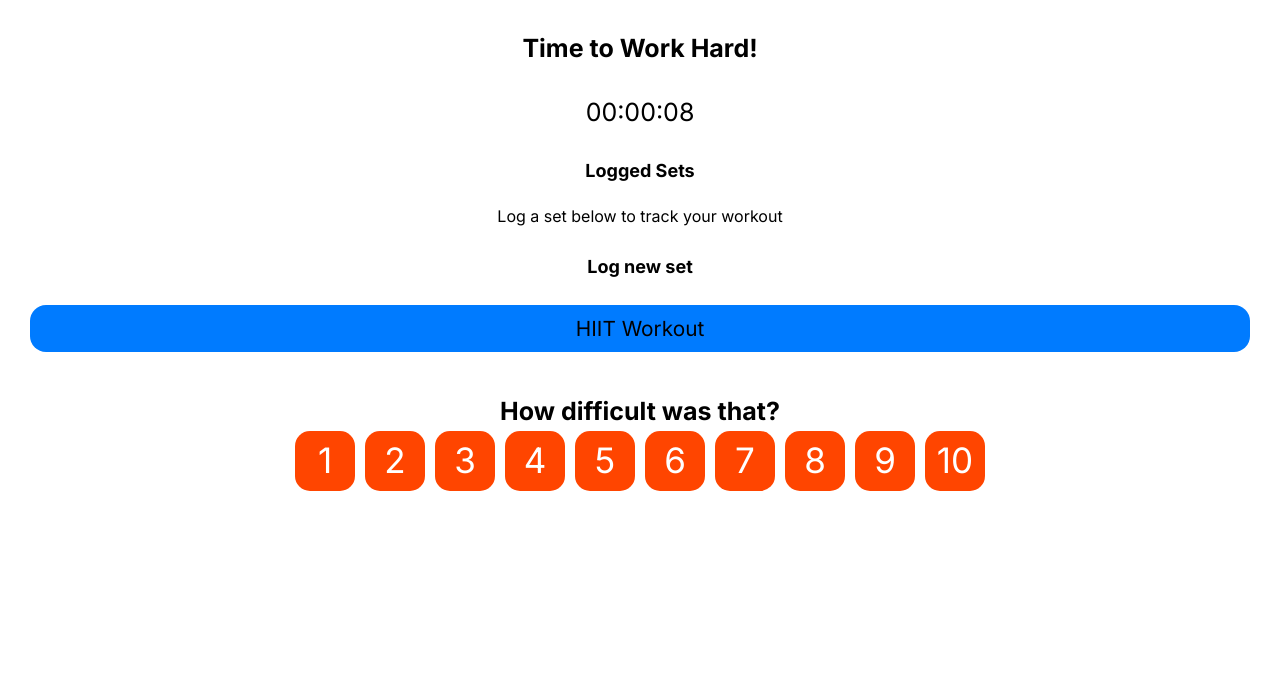
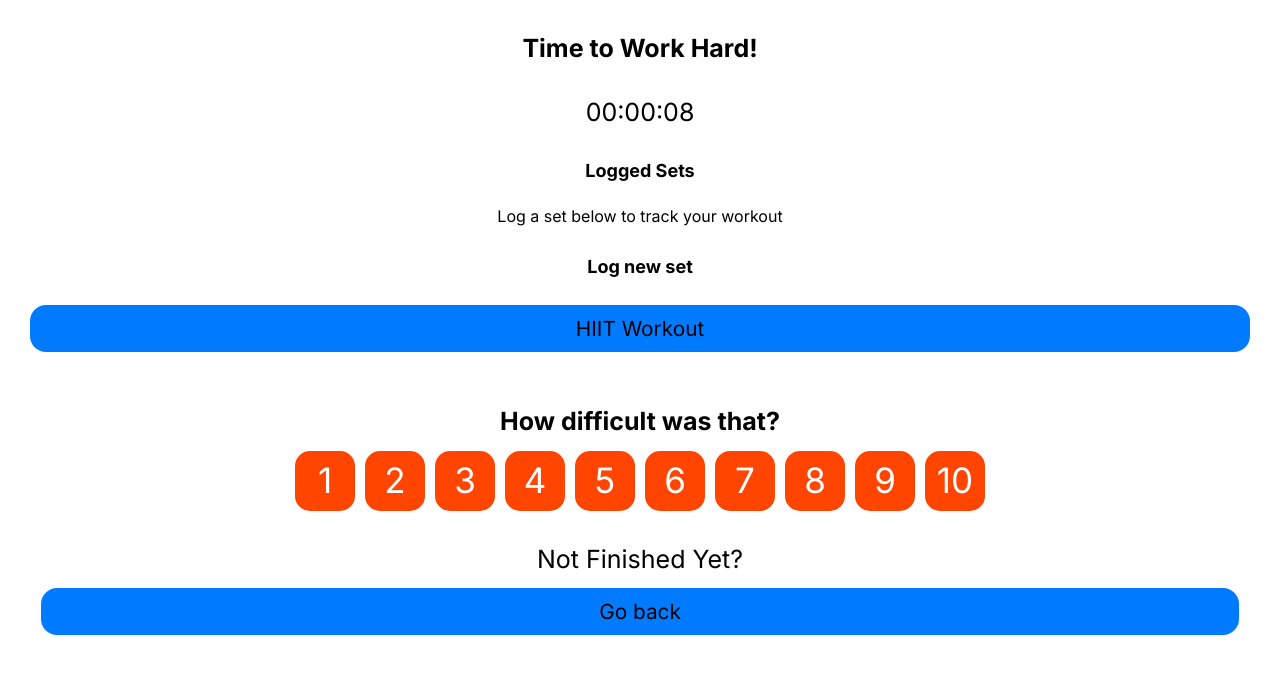
Before and after one commit to ghostb0x/fitnessApp, a Next.js app: page /workout in a window 1280 px wide. Both pictures are taken after a click on the button "End Workout". Shown: the top 674 px of the page. Built offline with nearby package versions, Linux system fonts and the light colour scheme.

Commit message:
Update EndWorkoutButton component to allow for going back from survey in cases where a user accidentally clicks End Workout

```diff
--- a/src/components/WorkoutScreen/DifficultySurvey/DifficultySurvey.tsx
+++ b/src/components/WorkoutScreen/DifficultySurvey/DifficultySurvey.tsx
@@ -37,9 +37,7 @@ function DifficultySurvey() {
 }
 
 const SectionWrapper = styled.section`
-  border: 1px solid white;
   padding: 30px;
-  border-radius: 15px;
   display: flex;
   flex-direction: column;
   justify-content: center;
@@ -51,6 +49,7 @@ const SectionTitle = styled.h2`
 `;
 
 const SurveyWrapper = styled.div`
+  margin-top: 10px;
   display: flex;
   flex-direction: row;
   flex-wrap: wrap;
--- a/src/components/WorkoutScreen/EndWorkoutButton/EndWorkoutButton.tsx
+++ b/src/components/WorkoutScreen/EndWorkoutButton/EndWorkoutButton.tsx
@@ -28,9 +28,13 @@ function EndWorkoutButton() {
   }
 
   return (
-    <Wrapper>
+    <>
       {showSurvey ? (
+        <Wrapper>
         <DifficultySurvey />
+        <SectionTitle>Not Finished Yet?</SectionTitle>
+        <Button onClick={() => setShowSurvey(false)}>Go back</Button>
+        </Wrapper>
       ) : (
         <Button
           onClick={handleEndSession}
@@ -39,13 +43,21 @@ function EndWorkoutButton() {
           End Workout
         </Button>
       )}
-    </Wrapper>
+    </>
   );
 }
 
 const Wrapper = styled.div`
+  border: 1px solid white;
+  border-radius: 1rem;
+  padding: 10px;
   display: flex;
   flex-direction: column;
 `;
 
+const SectionTitle = styled.p`
+  font-size: 25px;
+  text-align: center;
+`;
+
 export default EndWorkoutButton;
```
